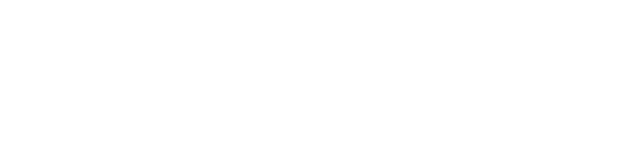
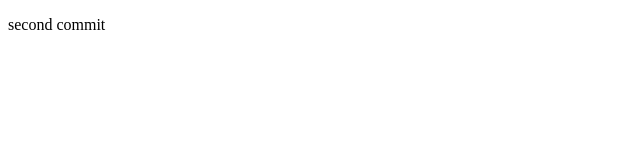
Before and after one commit to TENSAEA/app-academy-git-practice, a plain HTML site: page index.html in a window 1280 px wide. Shown: the whole page, without its empty margins (0-640 px from the left). Drawn offline with Linux system fonts and the light colour scheme.

Commit message:
second commit

```diff
--- a/index.html
+++ b/index.html
@@ -5,5 +5,7 @@
     <meta name="viewport" content="width=device-width, initial-scale=1.0" />
     <title>app academy git practice</title>
   </head>
-  <body></body>
+  <body>
+    <p>second commit</p>
+  </body>
 </html>
```
